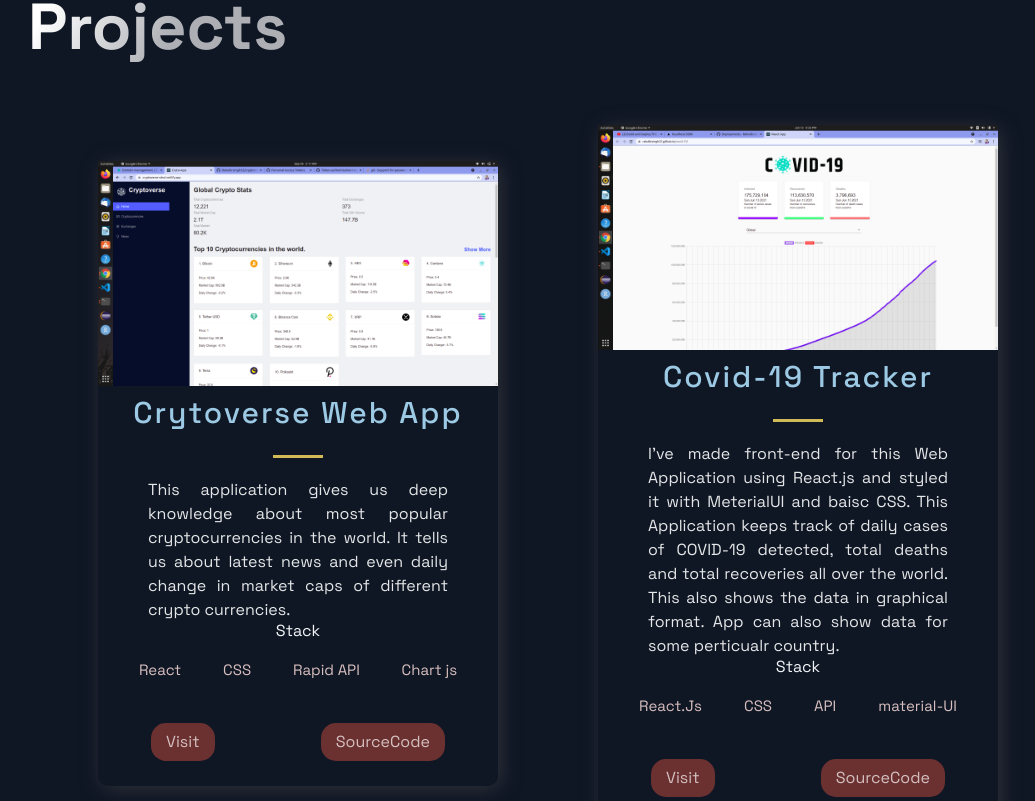
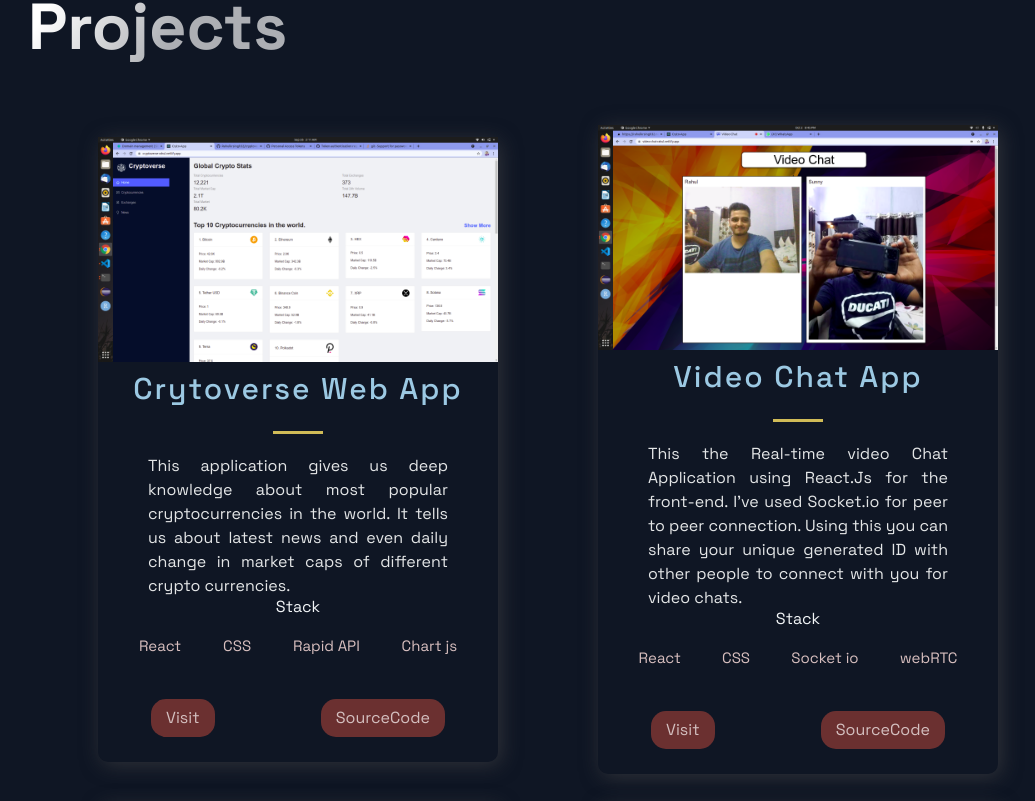
Before and after one commit to Rahulkrsingh32/portfolio, a Next.js app: page / in a window 1280 px wide. Shown: the part 719-1520 px from the top of the page, without its empty margins (92-1127 px from the left). Built offline with nearby package versions, Linux system fonts and the light colour scheme.

Commit message:
updated project

```diff
--- a/src/components/Acomplishments/Acomplishments.js
+++ b/src/components/Acomplishments/Acomplishments.js
@@ -5,7 +5,7 @@
 
 const data = [
   { number: 3, text: 'React-native Projects'},
-  { number: 6, text: 'React.Js projects', },
+  { number: 7, text: 'React.Js projects', },
   { number: 1, text: 'Internship', },
   { number: 1, text: 'HTML, CSS, JavaScript, Bootstrap Project', }
 ];
--- a/src/constants/constants.js
+++ b/src/constants/constants.js
@@ -9,13 +9,22 @@
     id: 0,
   },
   {
+    title: 'Video Chat App',
+    description: "This the Real-time video Chat Application using React.Js for the front-end. I've used Socket.io for peer to peer connection. Using this you can share your unique generated ID with other people to connect with you for video chats.",
+    image: '/images/7.png',
+    tags: ['React', 'CSS', 'Socket io', 'webRTC'],
+    source: '',
+    visit: 'https://video-chat-rahul.netlify.app/',
+    id: 1,
+  },
+  {
     title: 'Covid-19 Tracker',
     description: "I've made front-end for this Web Application using React.js and styled it with MeterialUI and baisc CSS. This Application keeps track of daily cases of COVID-19 detected, total deaths and total recoveries all over the world. This also shows the data in graphical format. App can also show data for some perticualr country.",
       image: '/images/1.png',
       tags: ['React.Js', 'CSS', 'API', 'material-UI'],
     source: 'https://github.com/Rahulkrsingh32/covid-19',
     visit: 'https://rahulkrsingh32.github.io/covid-19/',
-    id: 1,
+    id: 2,
   },
   {
     title: 'MyChat Web-App',
@@ -24,7 +33,7 @@
     tags: ['React', 'ChatEngine', 'Firebase'],
     source: 'https://github.com/Rahulkrsingh32/mychatapp',
     visit: 'https://rahulkrsingh32.github.io/mychatapp/',
-    id: 2,
+    id: 3,
   },
   {
     title: 'Farm Website',
@@ -33,7 +42,7 @@
     tags: ['React', 'CSS', 'Bootstrap'],
     source: 'https://github.com/Rahulkrsingh32/website.git',
     visit: 'https://agrofarm.netlify.app/',
-    id: 3,
+    id: 4,
   },
   {
     title: 'Demo Website with Animation',
@@ -42,7 +51,7 @@
     tags: ['React', 'CSS', 'Bootstrap'],
     source: 'https://github.com/Rahulkrsingh32/coolwebsite.git',
     visit: 'https://coolwebsite.netlify.app/',
-    id: 4,
+    id: 5,
   },
   {
     title: 'Live News WebApp With Assistant',
@@ -51,7 +60,7 @@
     tags: ['React', 'CSS', 'ALAN AI'],
     source: 'https://github.com/Rahulkrsingh32/NewsApplicationAI',
     visit: 'https://newsassistantlive.netlify.app/',
-    id: 5,
+    id: 6,
   },
 
 ];
```
Also changed, not shown: public/images/7.png (added).
